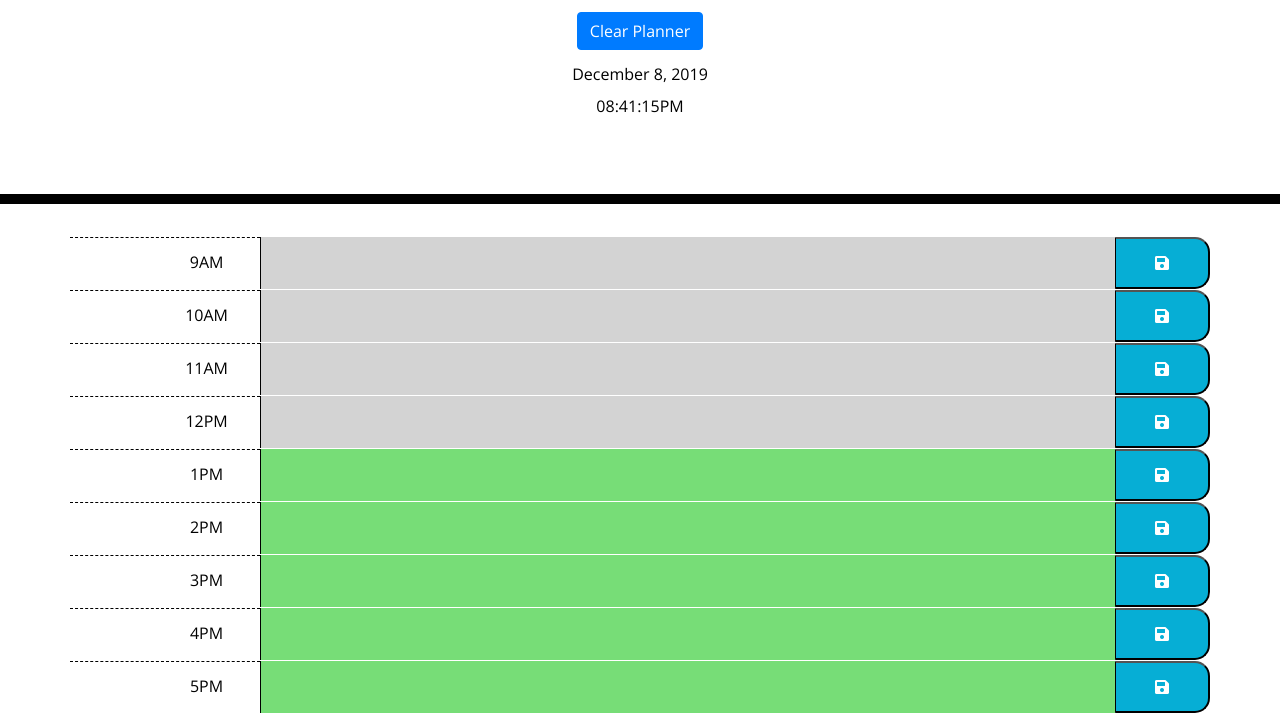
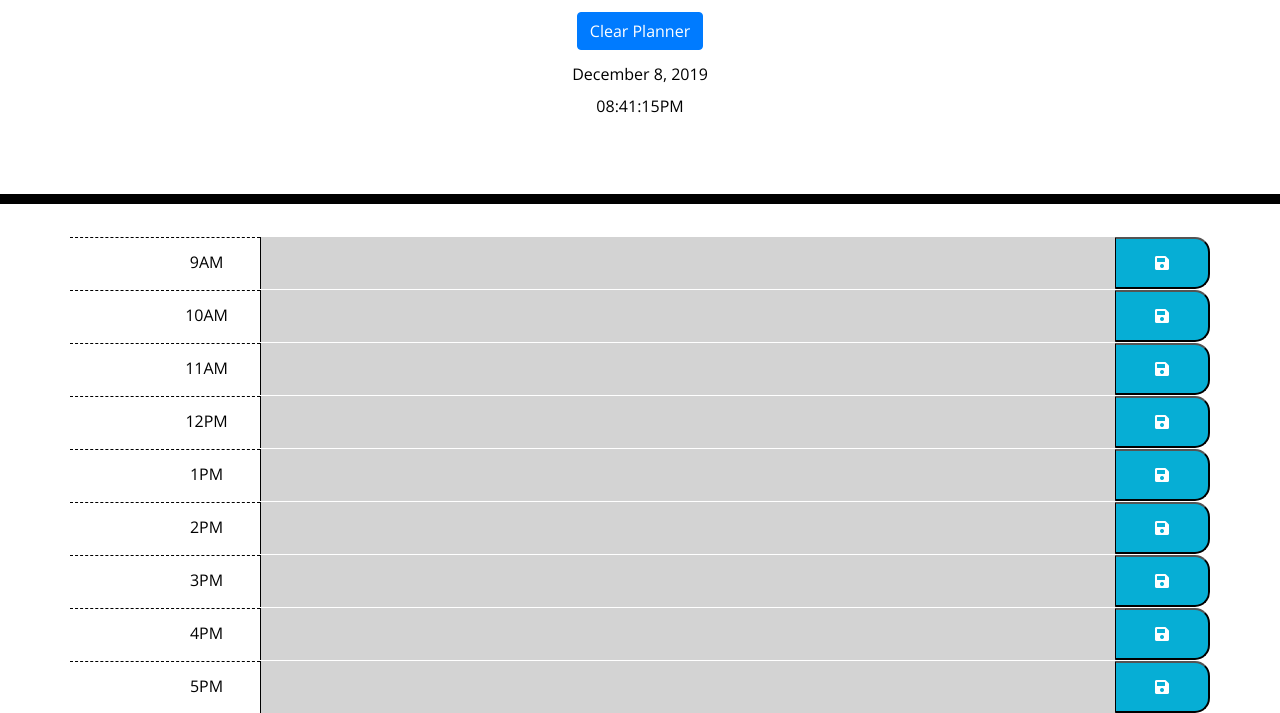
Before and after one commit to JEmnetu/Day-Planner, a plain HTML site: page index.html in a window 1280 px wide. Shown: the part 163-876 px from the top of the page. Drawn offline with nearby package versions, Linux system fonts and the light colour scheme.

Commit message:
corrected issue  where day planner would not update textarea color after 12PM

```diff
--- a/assets/js/app.js
+++ b/assets/js/app.js
@@ -40,7 +40,10 @@ $(document).ready(function() {
     var clearBtn = $('#clearBtn');
 
 
-    var timeNow = moment().format('HH');
+    var timeNow = parseInt(moment().format('HH'));
+
+
+
 
     function clear() {
         localStorage.clear();
@@ -90,7 +93,7 @@ $(document).ready(function() {
         }
 
         //-------- 1
-        if (parseInt(box1.attr('data-hour') + 12) > timeNow) {
+        if (parseInt(box1.attr('data-hour')) > timeNow) {
             box1.removeClass('past present future');
             box1.addClass('future')
 
@@ -107,11 +110,11 @@ $(document).ready(function() {
         }
 
         //-------- 2
-        if (parseInt(box2.attr('data-hour') + 12) > timeNow) {
+        if (parseInt(box2.attr('data-hour')) > timeNow) {
             box2.removeClass('past present future');
             box2.addClass('future');
 
-        } else if (parseInt(box12.attr('data-hour')) === timeNow) {
+        } else if (parseInt(box2.attr('data-hour')) === timeNow) {
             box2.removeClass('past present future');
             box2.addClass('present');
 
@@ -124,11 +127,11 @@ $(document).ready(function() {
         }
 
         //-------- 3
-        if (parseInt(box3.attr('data-hour') + 12) > timeNow) {
+        if (parseInt(box3.attr('data-hour')) > timeNow) {
             box3.removeClass('past present future');
             box3.addClass('future');
 
-        } else if (parseInt(box12.attr('data-hour')) === timeNow) {
+        } else if (parseInt(box3.attr('data-hour')) === timeNow) {
             box3.removeClass('past present future');
             box3.addClass('present');
 
@@ -140,7 +143,7 @@ $(document).ready(function() {
         }
 
         //-------- 4
-        if (parseInt(box4.attr('data-hour') + 12) > timeNow) {
+        if (parseInt(box4.attr('data-hour')) > timeNow) {
             box4.removeClass('past present future');
             box4.addClass('future');
 
@@ -156,7 +159,7 @@ $(document).ready(function() {
         }
 
         //-------- 5
-        if (parseInt(box5.attr('data-hour') + 12) > timeNow) {
+        if (parseInt(box5.attr('data-hour')) > timeNow) {
             box5.removeClass('past present future');
             box5.addClass('future');
         } else if (parseInt(box5.attr('data-hour')) === timeNow) {
--- a/index.html
+++ b/index.html
@@ -74,7 +74,7 @@
                 <div class="hour col-xs-2 col-sm-2 col-md-2 col-lg-2">
                     1PM
                 </div>
-                <textarea class="future col-xs-9 col-sm-9 col-md-9 col-lg-9 description" data-hour='1' id="div1"></textarea>
+                <textarea class="future col-xs-9 col-sm-9 col-md-9 col-lg-9 description" data-hour='13' id="div1"></textarea>
                 <button class="col-xs-1 col-sm-1 col-md-1 col-lg-1 fas fa-save btn-block saveBtn" id="btn1"></button>
 
             </div>
@@ -82,7 +82,7 @@
                 <div class="hour col-xs-2 col-sm-2 col-md-2 col-lg-2">
                     2PM
                 </div>
-                <textarea class="future col-xs-9 col-sm-9 col-md-9 col-lg-9 description" data-hour='2' id="div2"></textarea>
+                <textarea class="future col-xs-9 col-sm-9 col-md-9 col-lg-9 description" data-hour='14' id="div2"></textarea>
                 <button class="col-xs-1 col-sm-1 col-md-1 col-lg-1 fas fa-save btn-block saveBtn" id="btn2"></button>
 
             </div>
@@ -90,7 +90,7 @@
                 <div class="hour col-xs-2 col-sm-2 col-md-2 col-lg-2">
                     3PM
                 </div>
-                <textarea class="future col-xs-9 col-sm-9 col-md-9 col-lg-9 description" data-hour='3' id="div3"></textarea>
+                <textarea class="future col-xs-9 col-sm-9 col-md-9 col-lg-9 description" data-hour='15' id="div3"></textarea>
                 <button class="col-xs-1 col-sm-1 col-md-1 col-lg-1 fas fa-save btn-block saveBtn" id="btn3"></button>
 
             </div>
@@ -98,7 +98,7 @@
                 <div class="hour col-xs-2 col-sm-2 col-md-2 col-lg-2">
                     4PM
                 </div>
-                <textarea class="future col-xs-9 col-sm-9 col-md-9 col-lg-9 description" data-hour='4' id="div4"></textarea>
+                <textarea class="future col-xs-9 col-sm-9 col-md-9 col-lg-9 description" data-hour='16' id="div4"></textarea>
                 <button class="col-xs-1 col-sm-1 col-md-1 col-lg-1 fas fa-save btn-block saveBtn" id="btn4"></button>
 
             </div>
@@ -106,7 +106,7 @@
                 <div class="hour col-xs-2 col-sm-2 col-md-2 col-lg-2">
                     5PM
                 </div>
-                <textarea class="future col-xs-9 col-sm-9 col-md-9 col-lg-9 description" data-hour='5' id="div5"></textarea>
+                <textarea class="future col-xs-9 col-sm-9 col-md-9 col-lg-9 description" data-hour='17' id="div5"></textarea>
                 <button class="col-xs-1 col-sm-1 col-md-1 col-lg-1 fas fa-save btn-block saveBtn" id="btn5"></button>
 
             </div>
```
